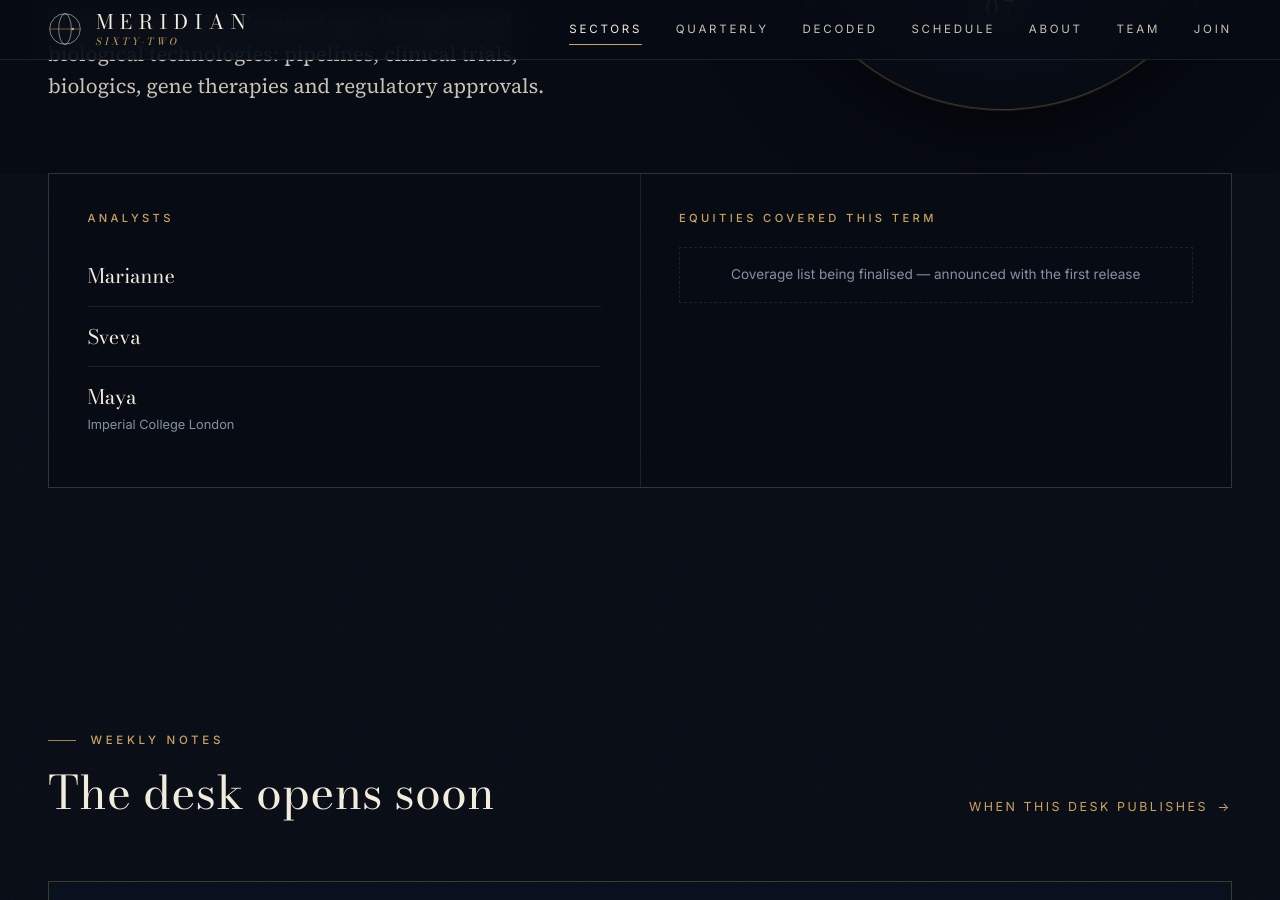
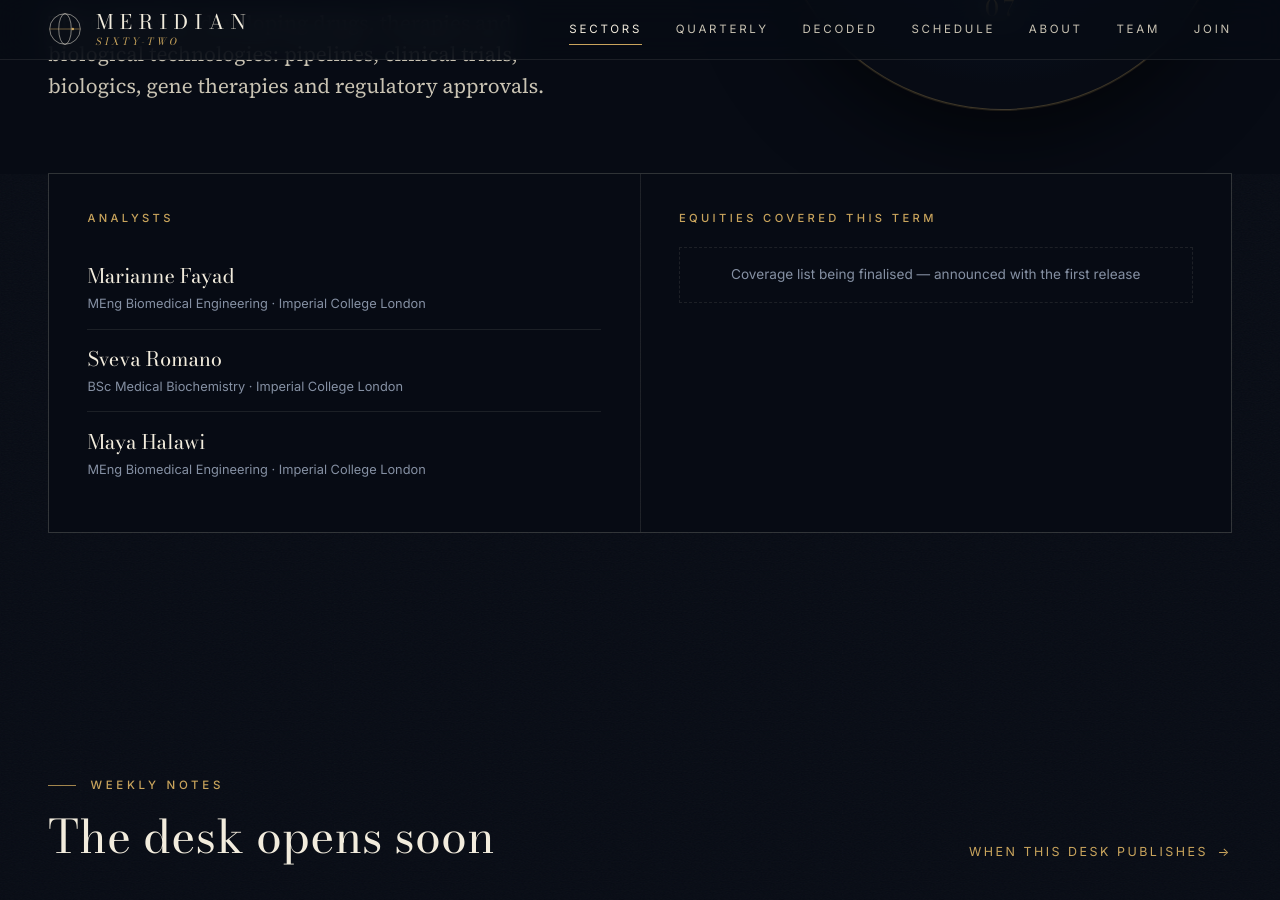
Before and after one commit to meridian62contact-lang/meridian62contact-lang.github.io, a Jekyll site: the page built from _sectors/07-pharmaceuticals-biotech-life-sciences.md, in a window 1280 px wide and 900 px high, scrolled down 520 px. Built offline with Jekyll 4.4.1, drawn with Linux system fonts in a browser that asks for light colours.

Commit message:
Update 07-pharmaceuticals-biotech-life-sciences.md

```diff
--- a/_sectors/07-pharmaceuticals-biotech-life-sciences.md
+++ b/_sectors/07-pharmaceuticals-biotech-life-sciences.md
@@ -10,14 +10,14 @@ rota_group: A          # A, B or C — which week of the 3-week cycle this desk
 image: ""      # optional cover image, e.g. /assets/img/sectors/07.jpg
 
 analysts:
-  - name: "Marianne"
-    degree: ""
-    university: ""
-  - name: "Sveva"
-    degree: ""
-    university: ""
-  - name: "Maya"
-    degree: ""
+  - name: "Marianne Fayad"
+    degree: "MEng Biomedical Engineering"
+    university: "Imperial College London"
+  - name: "Sveva Romano"
+    degree: "BSc Medical Biochemistry"
+    university: "Imperial College London"
+  - name: "Maya Halawi"
+    degree: "MEng Biomedical Engineering"
     university: "Imperial College London"
 
 # 3–5 companies the desk follows all term. 'watching' is the one-sentence coverage line:
```
